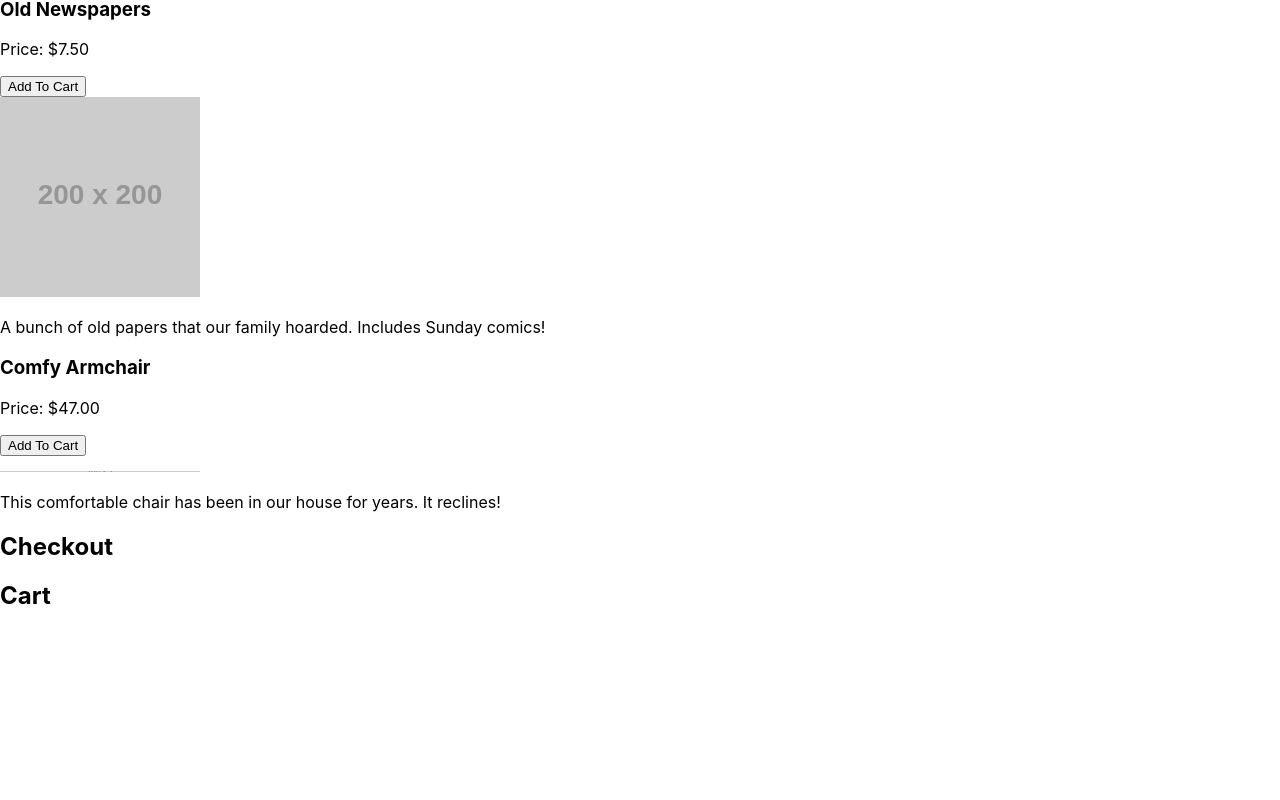
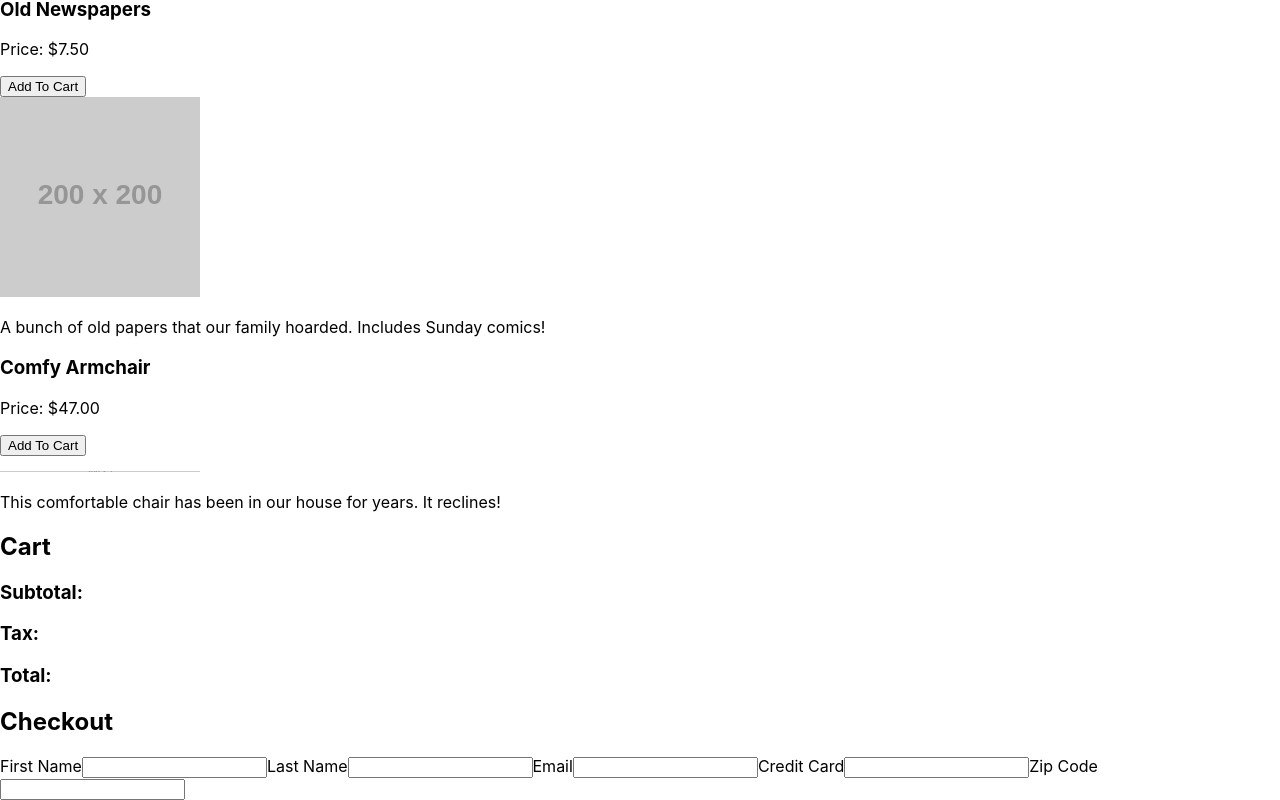
Before and after one commit to joinpursuit/Module-Three-Midmodule-Assessment-Days, a React (Create React App) app: page / in a window 1280 px wide. Shown: the part 1137-1937 px from the top of the page. Before the commit the page ends 1766 px from the top, so only its background shows below. Built offline with nearby package versions, Linux system fonts and the light colour scheme.

Commit message:
added elements to cart a checkout

```diff
--- a/src/App.js
+++ b/src/App.js
@@ -7,12 +7,24 @@ import productData from './data/productData'
 
 
 class App extends React.Component {
+  constructor(){
+    super()
+    this.state = {
+      cart: []
+    }
+  }
+
+  addItems = (item)=>{
+    let cart = this.state.cart
+    this.setState({cart: cart.concat(item)})
+  }
   render(){
+    let {cart} = this.state
     return (
       <div>
         <Products products={productData}/>
+        <Cart cart={cart}/>
         <Checkout/>
-        <Cart/>
       </div>
     )
   }
--- a/src/Components/Cart.js
+++ b/src/Components/Cart.js
@@ -1,11 +1,20 @@
 import React from 'react';
 
-const Cart = () =>{
+const Cart = ({cart}) =>{
+    const itemList = cart.map((item, i)=>{
+        return (
+            <li key={i}>{item.name}: {item.price}</li>
+        )
+    })
     return (
         <aside>
-            <h2>
-                Cart
-            </h2>
+            <h2>Cart</h2>
+            <ul>
+                {itemList}
+            </ul>
+            <h3>Subtotal:</h3>
+            <h3>Tax:</h3>
+            <h3>Total:</h3>
         </aside>
     )
 }
--- a/src/Components/Checkout.js
+++ b/src/Components/Checkout.js
@@ -1,13 +1,23 @@
-import React from 'react';
+import {Component} from 'react';
 
-const Checkout = () =>{
-    return (
-        <form>
-            <h2>
-                Checkout
-            </h2>
-        </form>
-    )
+class Checkout extends Component{
+    render(){
+        return (
+            <form>
+                <h2>Checkout</h2>
+                <label>First Name</label>
+                <input type='text'></input>
+                <label>Last Name</label>
+                <input type="text"></input>
+                <label>Email</label>
+                <input type="text"></input>
+                <label>Credit Card</label>
+                <input type="text"></input>
+                <label>Zip Code</label>
+                <input type="text"></input>
+            </form>
+        )
+    }
 }
 
 export default Checkout;
--- a/src/Components/Product.js
+++ b/src/Components/Product.js
@@ -6,9 +6,9 @@ const Product = (props) =>{
         <div>
             <h3>{props.data.name}</h3>
             <p>Price: {formatPrice(props.data.price)}</p>
-            <button>Add To Cart</button>
+            <button onClick={props.addItems}>Add To Cart</button>
             <br/>
-            <img src={props.data.img}></img>
+            <img src={props.data.img} alt=""></img>
             <p>{props.data.description}</p>
         </div>
     )
```
